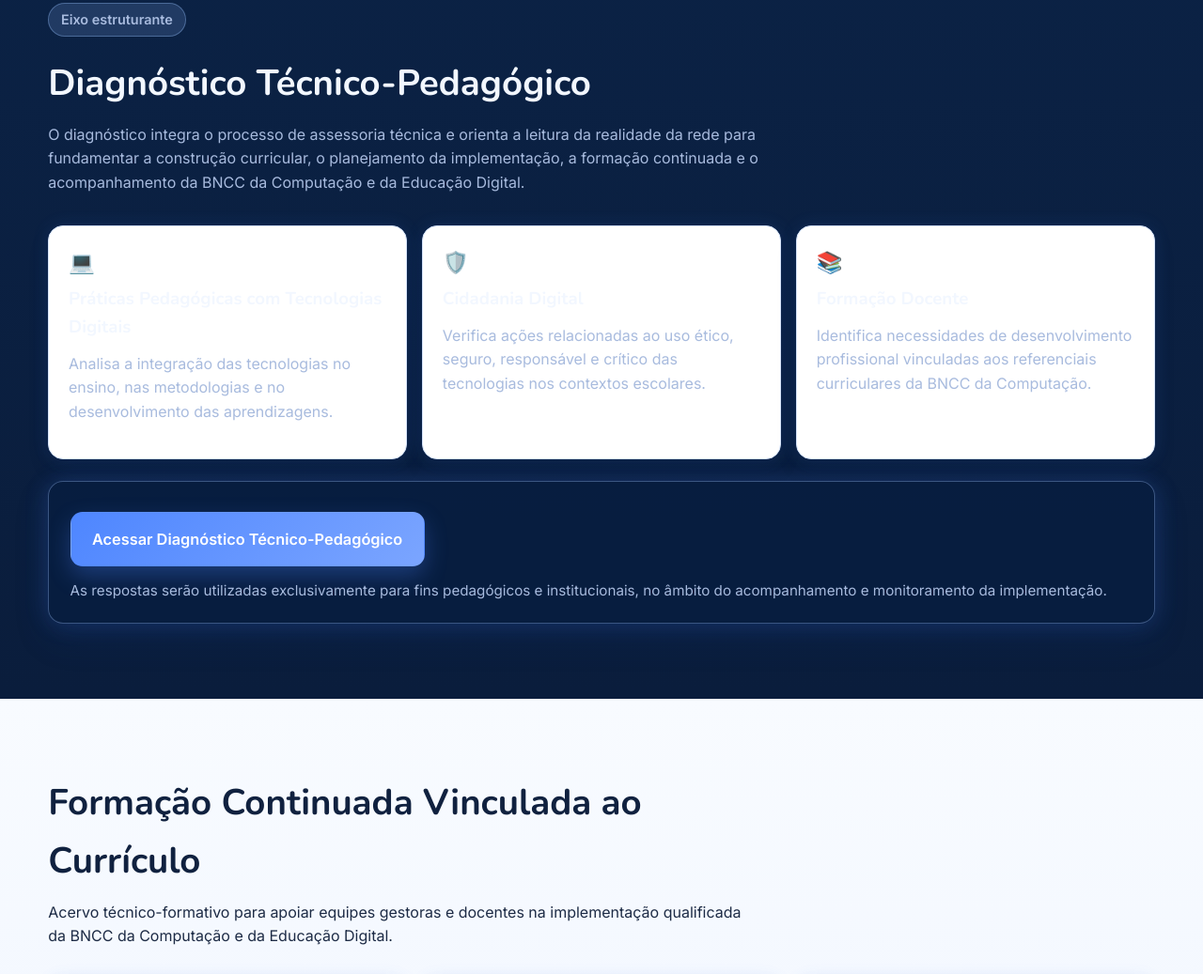
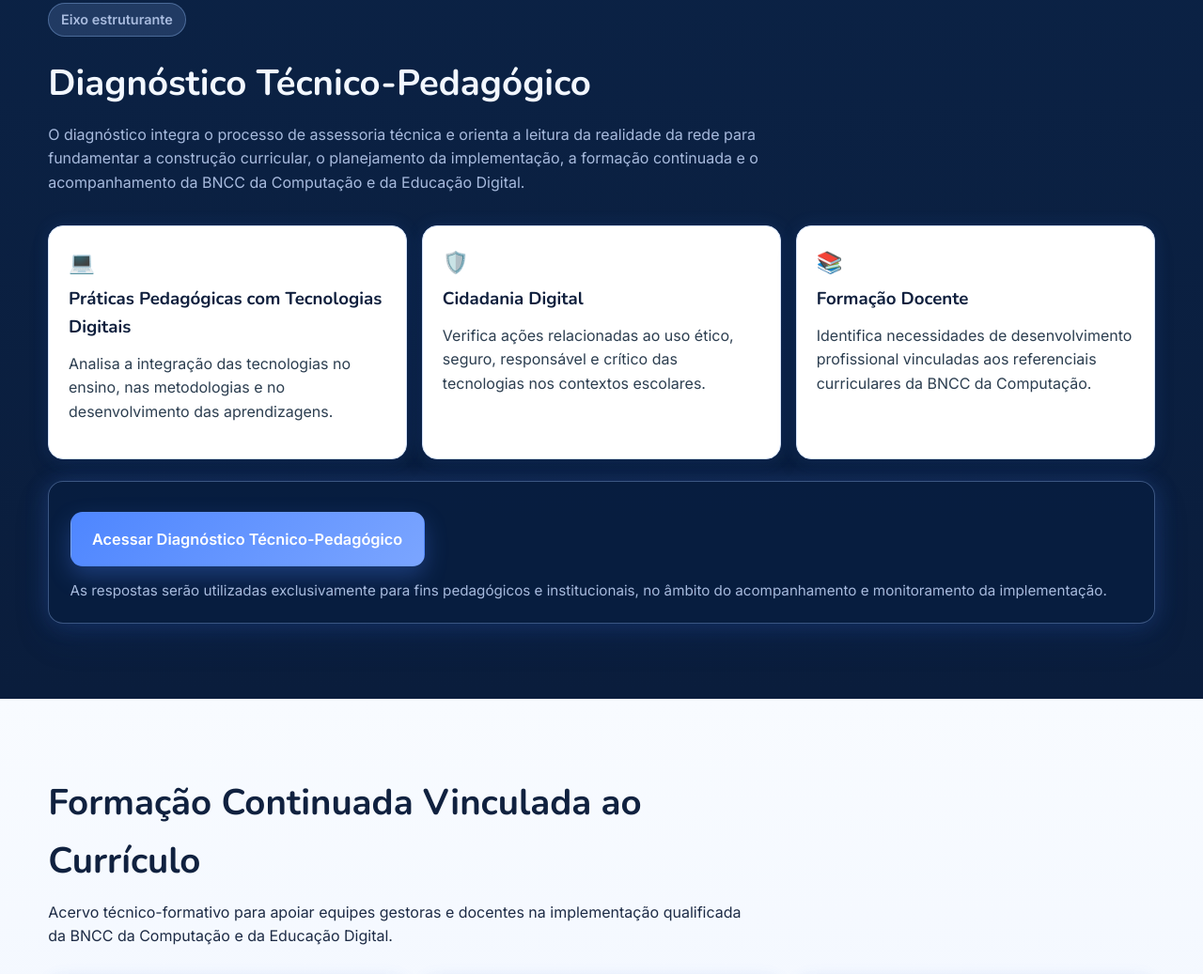
Before and after one commit to SamuelEducacao/Educa-o-Digital, a plain HTML site: page index.html in a window 1280 px wide. Shown: the part 3079-4116 px from the top of the page at 94% size. Drawn offline with nearby package versions, Linux system fonts and the light colour scheme.

Commit message:
Corrige cores dos cards de Diagnóstico na home

```diff
--- a/style.css
+++ b/style.css
@@ -330,6 +330,18 @@ p {
   margin-bottom: 1.4rem;
 }
 
+.diagnostico__grid .card {
+  color: #2c3e50;
+}
+
+.diagnostico__grid .card h3 {
+  color: #0f1f3d;
+}
+
+.diagnostico__grid .card p {
+  color: #2c3e50;
+}
+
 .diagnostico__cta {
   background: rgba(8, 30, 64, 0.86);
   border: 1px solid rgba(158, 194, 255, 0.35);
```
